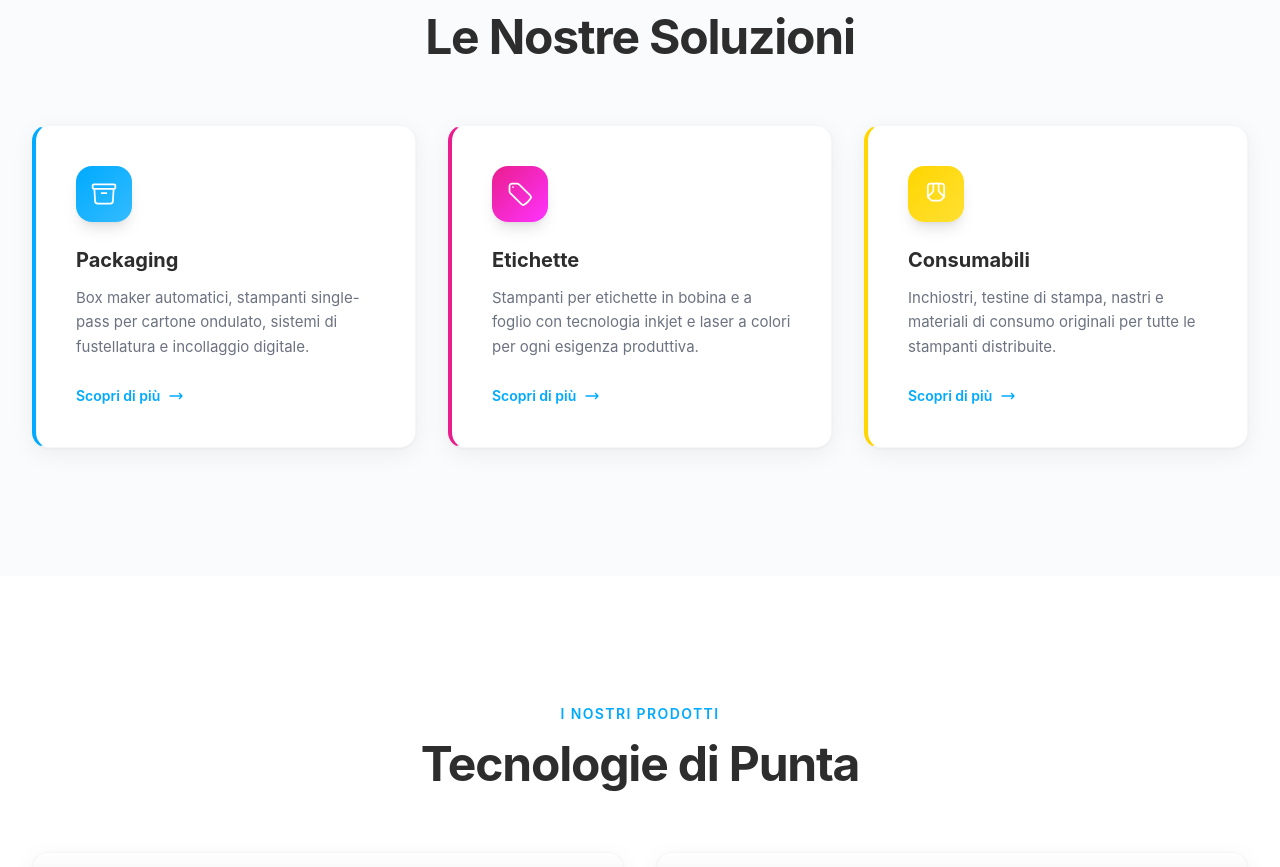
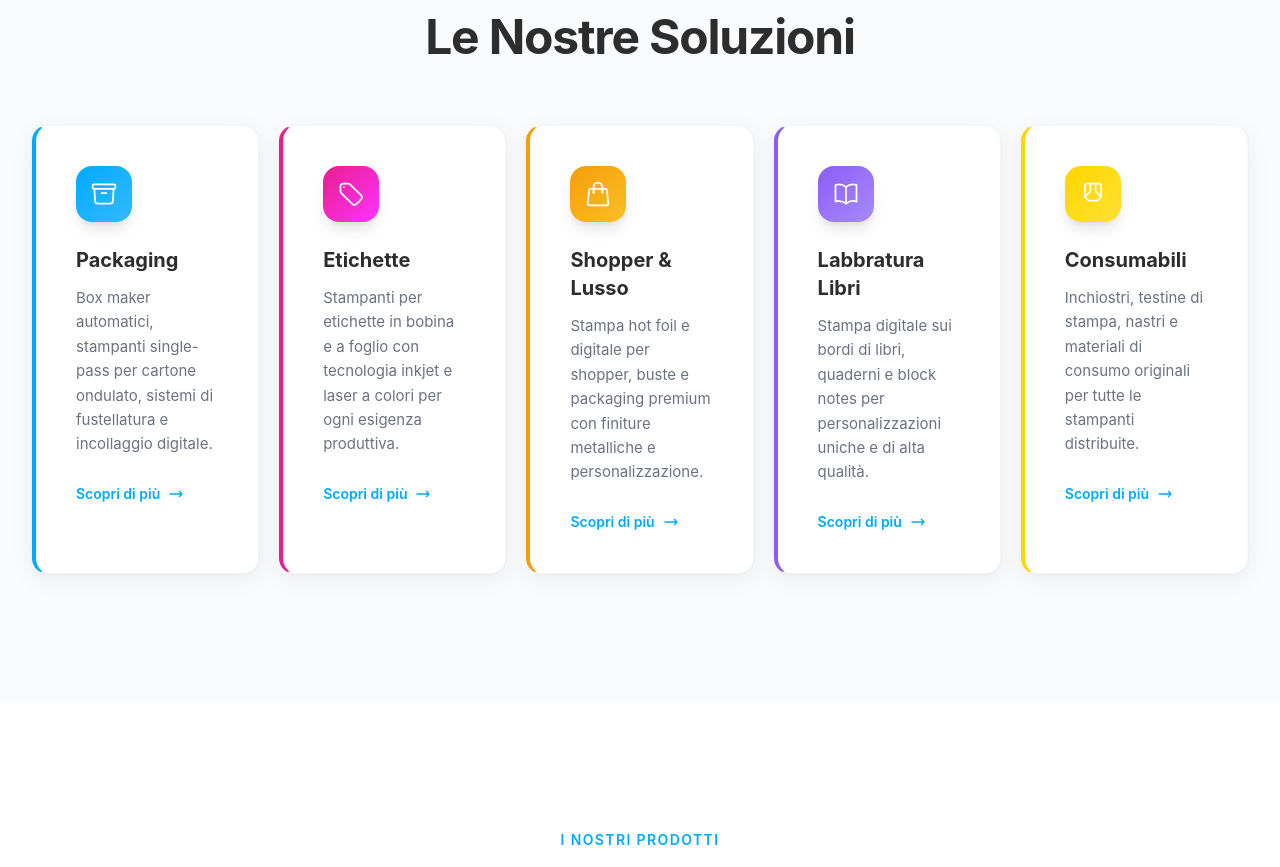
Before and after one commit to Robicalle/printsolution-site, a Next.js app: page / in a window 1280 px wide. Shown: the part 1180-2047 px from the top of the page. Built offline with nearby package versions, Linux system fonts and the light colour scheme.

Commit message:
Homepage: aggiunte categorie Shopper/Lusso e Labbratura Libri nella sezione soluzioni

```diff
--- a/src/app/HomePageClient.tsx
+++ b/src/app/HomePageClient.tsx
@@ -149,6 +149,30 @@ function Solutions() {
       accentBorder: "border-l-magenta-500",
     },
     {
+      title: "Shopper & Lusso",
+      desc: "Stampa hot foil e digitale per shopper, buste e packaging premium con finiture metalliche e personalizzazione.",
+      href: "/soluzioni#shopper",
+      icon: (
+        <svg className="w-7 h-7" fill="none" viewBox="0 0 24 24" stroke="currentColor" strokeWidth={1.5}>
+          <path strokeLinecap="round" strokeLinejoin="round" d="M15.75 10.5V6a3.75 3.75 0 1 0-7.5 0v4.5m11.356-1.993 1.263 12c.07.665-.45 1.243-1.119 1.243H4.25a1.125 1.125 0 0 1-1.12-1.243l1.264-12A1.125 1.125 0 0 1 5.513 7.5h12.974c.576 0 1.059.435 1.119 1.007ZM8.625 10.5a.375.375 0 1 1-.75 0 .375.375 0 0 1 .75 0Zm7.5 0a.375.375 0 1 1-.75 0 .375.375 0 0 1 .75 0Z" />
+        </svg>
+      ),
+      gradient: "from-amber-500 to-amber-400",
+      accentBorder: "border-l-amber-500",
+    },
+    {
+      title: "Labbratura Libri",
+      desc: "Stampa digitale sui bordi di libri, quaderni e block notes per personalizzazioni uniche e di alta qualità.",
+      href: "/soluzioni#labbratura",
+      icon: (
+        <svg className="w-7 h-7" fill="none" viewBox="0 0 24 24" stroke="currentColor" strokeWidth={1.5}>
+          <path strokeLinecap="round" strokeLinejoin="round" d="M12 6.042A8.967 8.967 0 0 0 6 3.75c-1.052 0-2.062.18-3 .512v14.25A8.987 8.987 0 0 1 6 18c2.305 0 4.408.867 6 2.292m0-14.25a8.966 8.966 0 0 1 6-2.292c1.052 0 2.062.18 3 .512v14.25A8.987 8.987 0 0 0 18 18a8.967 8.967 0 0 0-6 2.292m0-14.25v14.25" />
+        </svg>
+      ),
+      gradient: "from-violet-500 to-violet-400",
+      accentBorder: "border-l-violet-500",
+    },
+    {
       title: "Consumabili",
       desc: "Inchiostri, testine di stampa, nastri e materiali di consumo originali per tutte le stampanti distribuite.",
       href: "/soluzioni/consumabili",
@@ -169,7 +193,7 @@ function Solutions() {
           <p className="text-cyan-500 font-semibold text-sm uppercase tracking-widest mb-4">Cosa facciamo</p>
           <h2 className="text-4xl sm:text-5xl font-bold text-dark-800 tracking-tight">Le Nostre Soluzioni</h2>
         </div>
-        <div className="grid md:grid-cols-3 gap-6 lg:gap-8">
+        <div className="grid sm:grid-cols-2 md:grid-cols-3 lg:grid-cols-5 gap-6 lg:gap-5">
           {solutions.map((s, i) => (
             <Link
               key={s.title}
```
